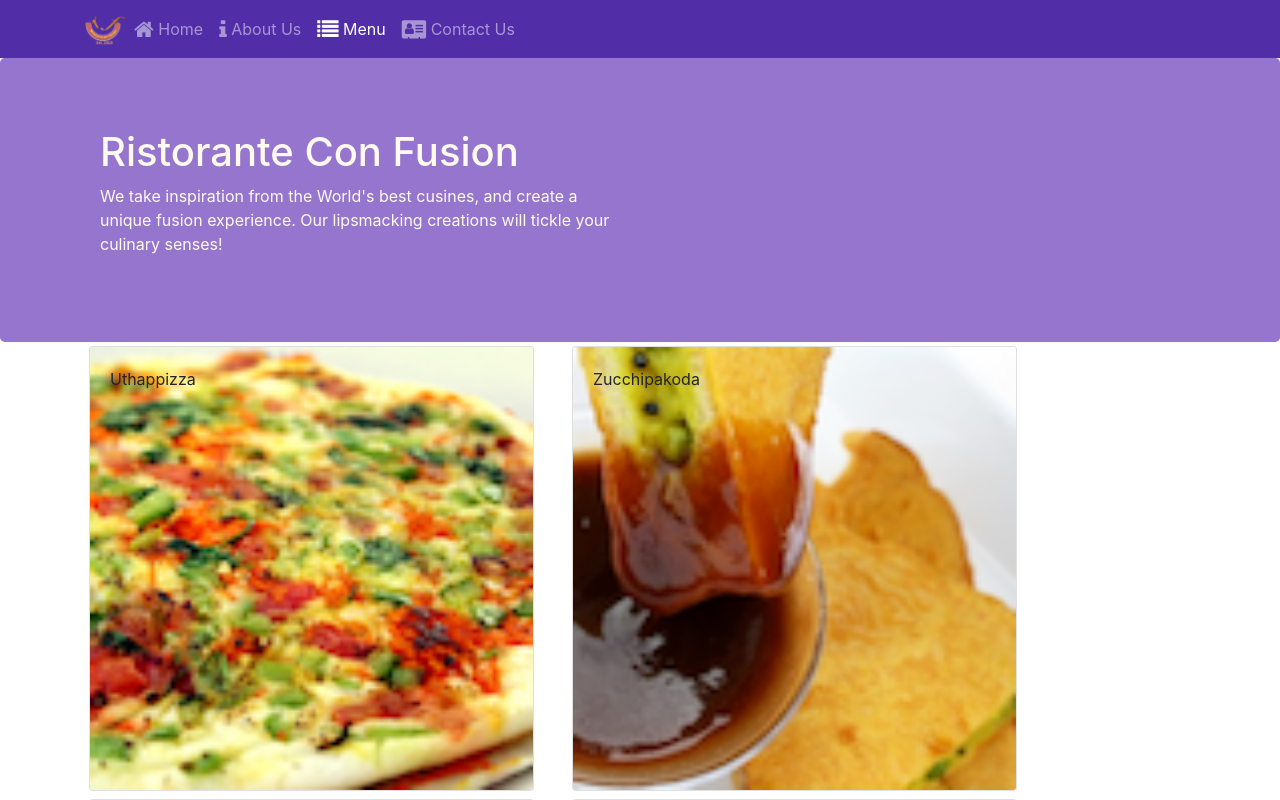
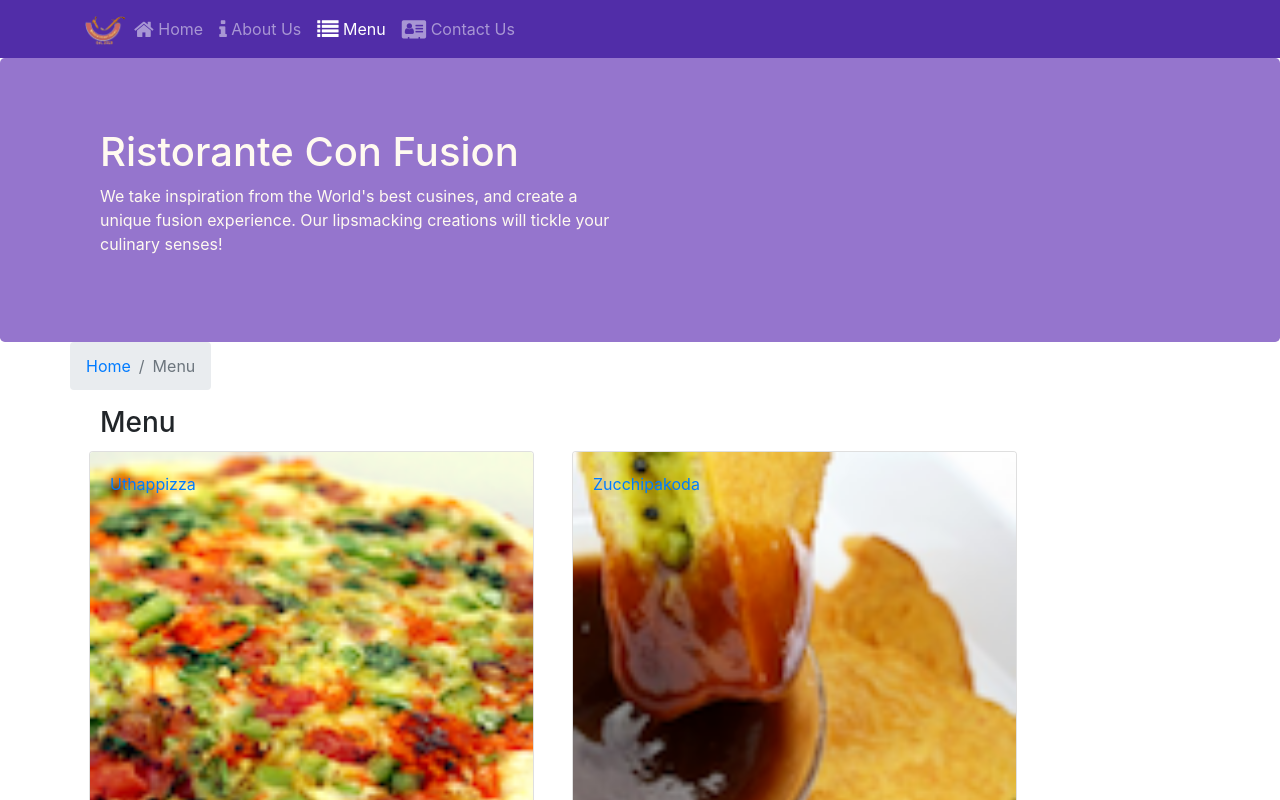
Before and after one commit to naman-gurnaaz/Project-2, a React (Create React App) app: page /menu in a window 1280 px wide. Shown: the top 800 px of the page. Built offline with nearby package versions, Linux system fonts and the light colour scheme.

Commit message:
Single Page Application Part-2

```diff
--- a/src/components/ContactComponent.js
+++ b/src/components/ContactComponent.js
@@ -1,8 +1,20 @@
 import React from 'react';
+import { Breadcrumb, BreadcrumbItem } from 'reactstrap';
+import { Link } from 'react-router-dom';
 
 function Contact(props) {
     return(
         <div className="container">
+            <div className="row">
+                <Breadcrumb>
+                    <BreadcrumbItem><Link to="/home">Home</Link></BreadcrumbItem>
+                    <BreadcrumbItem active>Contact Us</BreadcrumbItem>
+                </Breadcrumb>
+                <div className="col-12">
+                    <h3>Contact Us</h3>
+                    <hr />
+                </div>
+            </div>
             <div className="row row-content">
                 <div className="col-12">
                     <h3>Location Information</h3>
--- a/src/components/DishdetailComponent.js
+++ b/src/components/DishdetailComponent.js
@@ -1,6 +1,6 @@
 import React from 'react';
-import { Card, CardImg, CardImgOverlay, CardText, CardBody, CardTitle } from 'reactstrap';
-
+import { Card, CardImg, Breadcrumb, BreadcrumbItem, CardText, CardBody, CardTitle } from 'reactstrap';
+import { Link } from 'react-router-dom';
 
     function RenderComments({comments}) {
         if (comments != null){
@@ -38,18 +38,30 @@ import { Card, CardImg, CardImgOverlay, CardText, CardBody, CardTitle } from 're
     const DishDetail = (props) => {
         if (props.Dish != null){
             return (
+                <div className = "container">
+                    <div className="row">
+                        <Breadcrumb>
+                            <BreadcrumbItem><Link to="/menu">Menu</Link></BreadcrumbItem>
+                            <BreadcrumbItem active>{props.Dish.name}</BreadcrumbItem>
+                        </Breadcrumb>
+                    </div>
+                    <div className="col-12">
+                        <h3>{props.Dish.name}</h3>
+                        <hr />
+                    </div>
                     <div className="row">
                         <div className="col-12 col-md-5 m-1">
                             <Card>
                                 <CardImg width="100%" src={props.Dish.image} alt={props.Dish.name} />
                                 <CardBody>
                                     <CardTitle>{props.Dish.name}</CardTitle>
-                            <   CardText>{props.Dish.description}</CardText>
+                                    <CardText>{props.Dish.description}</CardText>
                                 </CardBody>
                             </Card>
                         </div>
                         <div className="col-12 col-md-5 m-1">
-                        <RenderComments comments = {props.Dish.comments} />
+                            <RenderComments comments = {props.comments} />
+                        </div>
                     </div>
                 </div>
             );
--- a/src/components/MainComponent.js
+++ b/src/components/MainComponent.js
@@ -37,12 +37,22 @@ class Main extends Component{
         );
     }
 
+    const  DishWithId = ({match}) =>{
+        return (
+          <DishDetail
+            Dish={this.state.dishes.filter((dish) => dish.id === parseInt(match.params.dishId,10))[0]}
+            comments={this.state.comments.filter((comment) => comment.dishId === parseInt(match.params.dishId,10))}
+          />
+        );
+    }
+
     return (
         <div>
             <Header />
             <Switch>
                 <Route path="/home" component={HomePage} />
                 <Route exact path="/menu" component={() => <Menu dishes = {this.state.dishes}/>} />
+                <Route path = "/menu/:dishId" component= {DishWithId} />
                 <Route exact path="/contactus" component = {Contact} />
                 <Redirect to ="/home" />
             </Switch>
--- a/src/components/MenuComponent.js
+++ b/src/components/MenuComponent.js
@@ -1,16 +1,17 @@
 import React from 'react';
-import { Card, CardImg, CardImgOverlay, CardText, CardBody, CardTitle } from 'reactstrap'
-
+import { Card, CardImg, CardImgOverlay, CardTitle, Breadcrumb, BreadcrumbItem } from 'reactstrap'
+import { Link } from 'react-router-dom';
 
     function RenderMenuItem({ dish, onClick}) {
 
         return (
-            <Card
-                onClick= {() => onClick(dish.id)}>
-                    <CardImg width="100%" src={dish.image} alt={dish.name} />
-                    <CardImgOverlay>
-                        <CardTitle>{dish.name}</CardTitle>
-                    </CardImgOverlay>
+            <Card>
+                <Link to = {`/menu/${dish.id}`}>
+                <CardImg width="100%" src={dish.image} alt={dish.name} />
+                <CardImgOverlay>
+                    <CardTitle>{dish.name}</CardTitle>
+                </CardImgOverlay>
+                </Link>
             </Card>
         );
     }
@@ -22,7 +23,6 @@ import { Card, CardImg, CardImgOverlay, CardText, CardBody, CardTitle } from 're
                 <div key={dish.id} className="col-12 col-md-5 m-1">
                     <RenderMenuItem
                         dish = {dish}
-                        onClick = {props.onClick}
                     />
                 </div>
             );
@@ -30,6 +30,15 @@ import { Card, CardImg, CardImgOverlay, CardText, CardBody, CardTitle } from 're
 
         return (
             <div className="container">
+                <div className="row">
+                    <Breadcrumb>
+                        <BreadcrumbItem><Link to="/home">Home</Link></BreadcrumbItem>
+                        <BreadcrumbItem active>Menu</BreadcrumbItem>
+                    </Breadcrumb>
+                </div>
+                <div className="col-12">
+                    <h3>Menu</h3>
+                </div>
                 <div className="row">
                     {menu}
                 </div>
```
Lines whose indentation alone changed are shown as unchanged.
